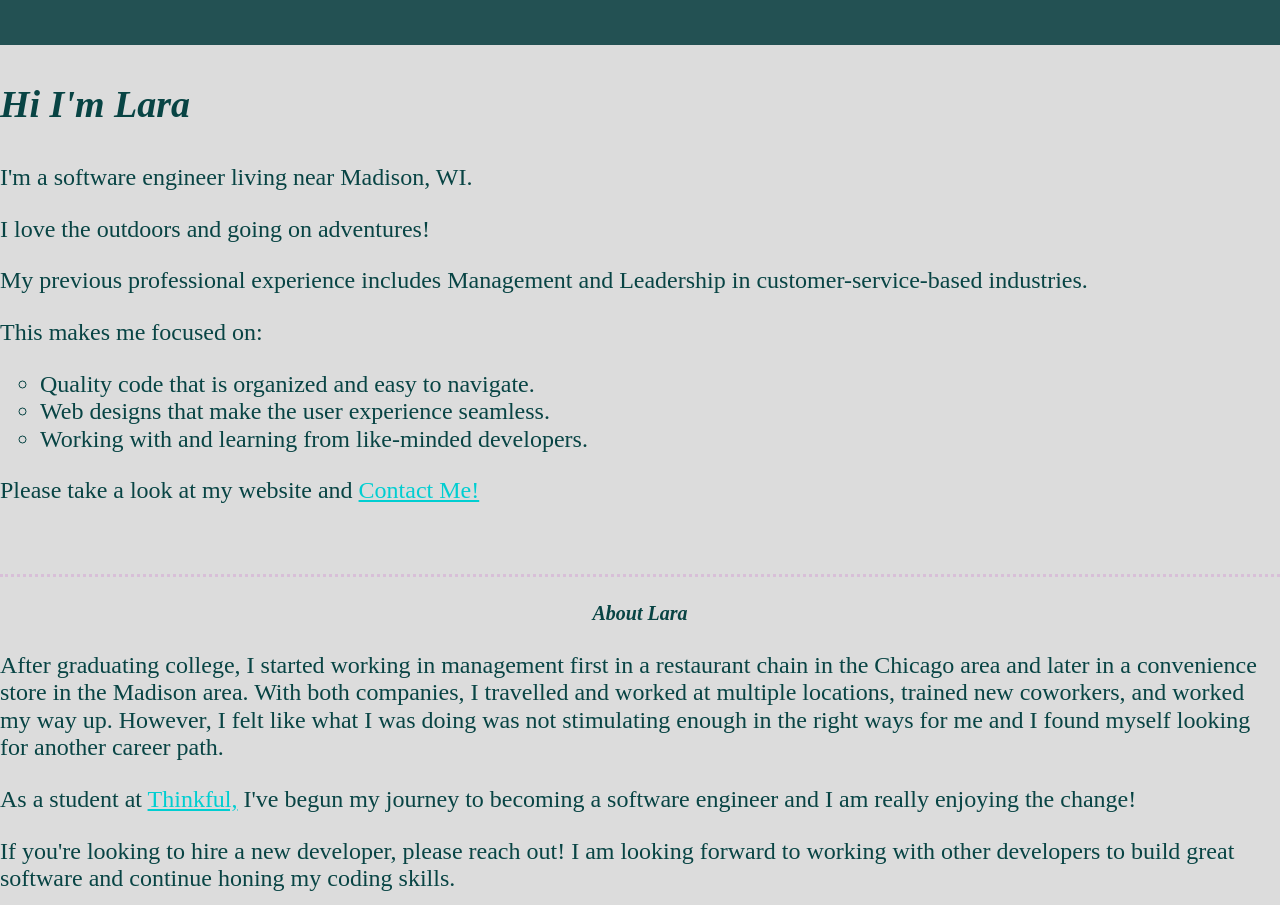
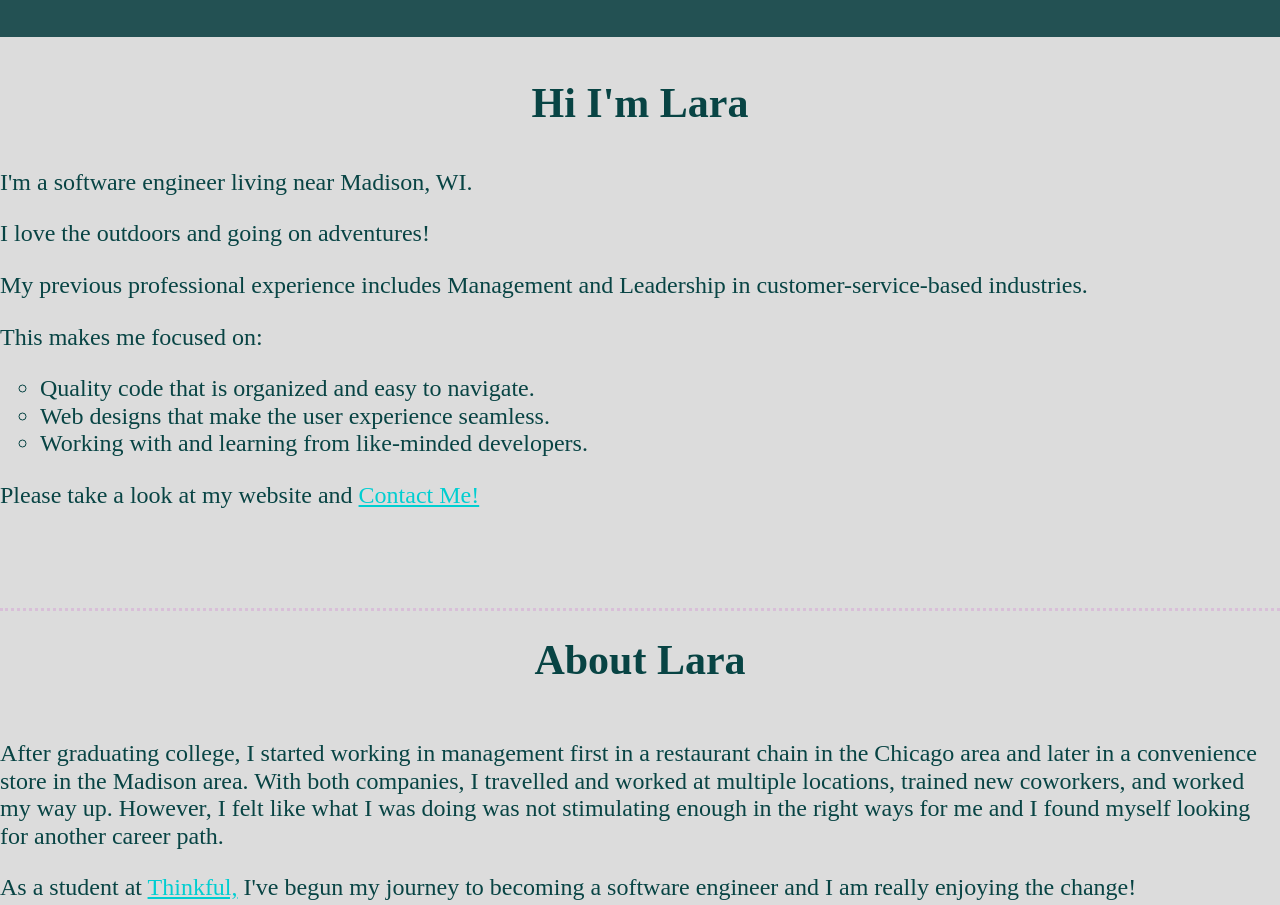
Before and after one commit to larathinkful/sample-portfolio, a plain HTML site: page index.html in a window 1280 px wide. Shown: the part 873-1778 px from the top of the page. Drawn offline with nearby package versions, Linux system fonts and the light colour scheme.

Commit message:
Update h1-h6
After the h1-h6 hierarchy updated in the index.html, needed to update the same in the css file to maintain the aesthetic

```diff
--- a/style.css
+++ b/style.css
@@ -10,7 +10,7 @@ h1 {
   font-weight: 800;
 }
 
-h1, h3, h4 {
+h1, h2, h6 {
   font-family: "Avantgarde, TeX Gyre Adventor, URW Gothic L, sans-serif";
 }
 
@@ -20,18 +20,18 @@ body {
   color: #084444;
 }
 
-h2 {
+h3, h4, h5 {
   font-family: "Bookman, URW Bookman L, serif";
   font-size: 42px;
   text-align: center;
 }
 
-h3 {
+h2 {
  font-size: 38px;
  font-style: oblique;
 }
 
-h4 {
+h6 {
   font-size: 20px;
   font-style: oblique;
   text-align: center;
```
